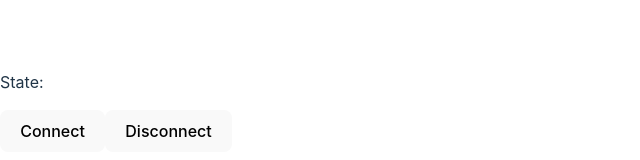
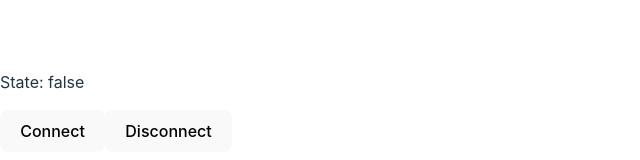
Before and after one commit to yujhenchen/socket-react-fullstack-monorepo, a React (Vite) app in the folder frontend/: page / in a window 1280 px wide. Shown: the part 297-457 px from the top of the page, without its empty margins (0-640 px from the left). Built offline with nearby package versions, Linux system fonts and the light colour scheme; no server answers.

Commit message:
feat: show connected state string

```diff
--- a/frontend/src/components/ConnectionState.tsx
+++ b/frontend/src/components/ConnectionState.tsx
@@ -3,5 +3,5 @@ interface ConnectionStateProps {
 }
 
 export function ConnectionState({ isConnected }: ConnectionStateProps) {
-  return <p>State: {isConnected}</p>;
+  return <p>State: {isConnected.toString()}</p>;
 }
```
